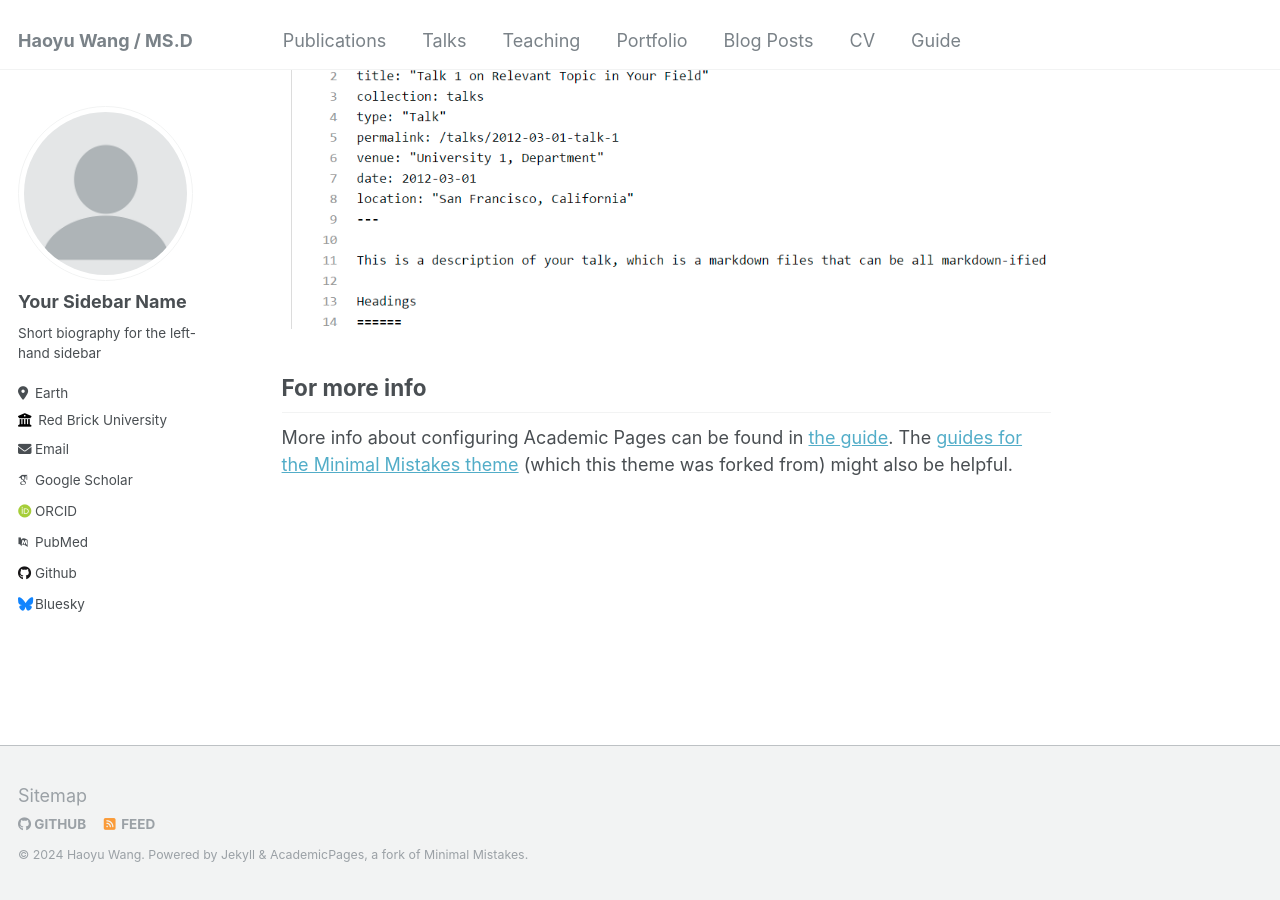
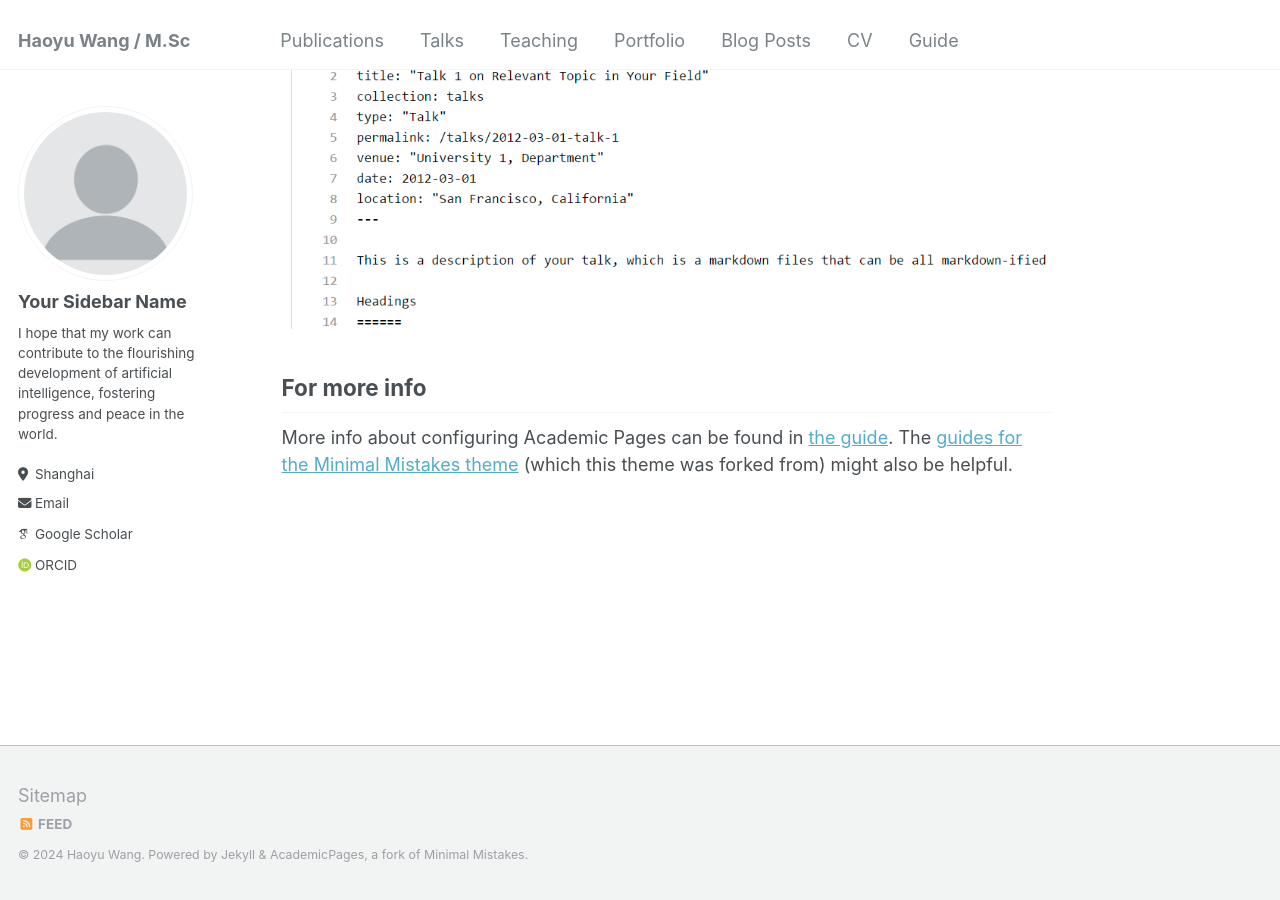
Before and after one commit to AmbitYuki/AmbitYuki.github.io, a Jekyll site: the page built from _pages/about.md, in a window 1280 px wide and 900 px high, scrolled down 2660 px. Built offline with Jekyll 4.4.1, drawn with Linux system fonts in a browser that asks for light colours; some web fonts are replaced.

Commit message:
Update _config.yml

```diff
--- a/_config.yml
+++ b/_config.yml
@@ -8,7 +8,7 @@
 
 # Basic Site Settings
 locale                   : "China"
-title                    : "Haoyu Wang / MS.D"
+title                    : "Haoyu Wang / M.Sc"
 title_separator          : "-"
 name                     : &name "Haoyu Wang"
 description              : &description "personal description"
@@ -24,54 +24,54 @@ author:
   avatar           : "profile.png"
   name             : "Your Sidebar Name"
   pronouns         : # example: "she/her"
-  bio              : "Short biography for the left-hand sidebar"
-  location         : "Earth"
-  employer         : "Red Brick University"
-  uri              : # URL
-  email            : "none@example.org"
+  bio              : "I hope that my work can contribute to the flourishing development of artificial intelligence, fostering progress and peace in the world."
+  location         : "Shanghai"
+  # employer         : "Red Brick University"
+  # uri              : # URL
+  email            : "Ambityuki@gmail.com"
 
   # Academic websites
-  arxiv            : # URL - Update with the correct link to your profile
-  googlescholar    : "https://scholar.google.com/citations?user=PS_CX0AAAAAJ"
-  impactstory      : # URL
-  orcid            : "http://orcid.org/yourorcidurl"
-  semantic         : # URL
-  pubmed           : "https://www.ncbi.nlm.nih.gov/pubmed/?term=john+snow"
-  researchgate     : # URL
+  # arxiv            : # URL - Update with the correct link to your profile
+  googlescholar    : "https://scholar.google.com/citations?user=J5k54CQAAAAJ&hl=zh-CN"
+  # impactstory      : # URL
+  orcid            : "https://orcid.org/0000-0001-9575-7345"
+  # semantic         : # URL
+  # pubmed           : "https://www.ncbi.nlm.nih.gov/pubmed/?term=john+snow"
+  # researchgate     : # URL
 
-  # Repositories and software development
-  bitbucket        : # Username - Update with your username on the site
-  codepen          : # Username
-  dribbble         : # Username
-  github           : "academicpages"
-  kaggle           : # Username
-  stackoverflow    : # User number or user number and name (i.e., use "1" or "1/jeff-atwood")
+  # # Repositories and software development
+  # bitbucket        : # Username - Update with your username on the site
+  # codepen          : # Username
+  # dribbble         : # Username
+  # github           : "academicpages"
+  # kaggle           : # Username
+  # stackoverflow    : # User number or user number and name (i.e., use "1" or "1/jeff-atwood")
 
-  # Social media
-  bluesky          : "bsky.app" # Replace this with you Bluesky username
-  facebook         : # Username
-  flickr           : # Username
-  foursquare       : # Username
-  goodreads        : # Username
-  google_plus      : # Username
-  keybase          : # Username
-  instagram        : # Username
-  lastfm           : # Username
-  linkedin         : # Username
-  mastodon         : # URL
-  medium           : # URL
-  pinterest        : # Username
-  soundcloud       : # Username
-  steam            : # Username
-  telegram         : # URL
-  tumblr           : # Username
-  twitter          : # Username for X / Twitter
-  vine             : # Username
-  weibo            : # Username
-  wikipedia        : # Username
-  xing             : # Username
-  youtube          : # Username
-  zhihu            : # URL
+  # # Social media
+  # bluesky          : "bsky.app" # Replace this with you Bluesky username
+  # facebook         : # Username
+  # flickr           : # Username
+  # foursquare       : # Username
+  # goodreads        : # Username
+  # google_plus      : # Username
+  # keybase          : # Username
+  # instagram        : # Username
+  # lastfm           : # Username
+  # linkedin         : # Username
+  # mastodon         : # URL
+  # medium           : # URL
+  # pinterest        : # Username
+  # soundcloud       : # Username
+  # steam            : # Username
+  # telegram         : # URL
+  # tumblr           : # Username
+  # twitter          : # Username for X / Twitter
+  # vine             : # Username
+  # weibo            : # Username
+  # wikipedia        : # Username
+  # xing             : # Username
+  # youtube          : # Username
+  # zhihu            : # URL
 
 
 # Site Settings
```
